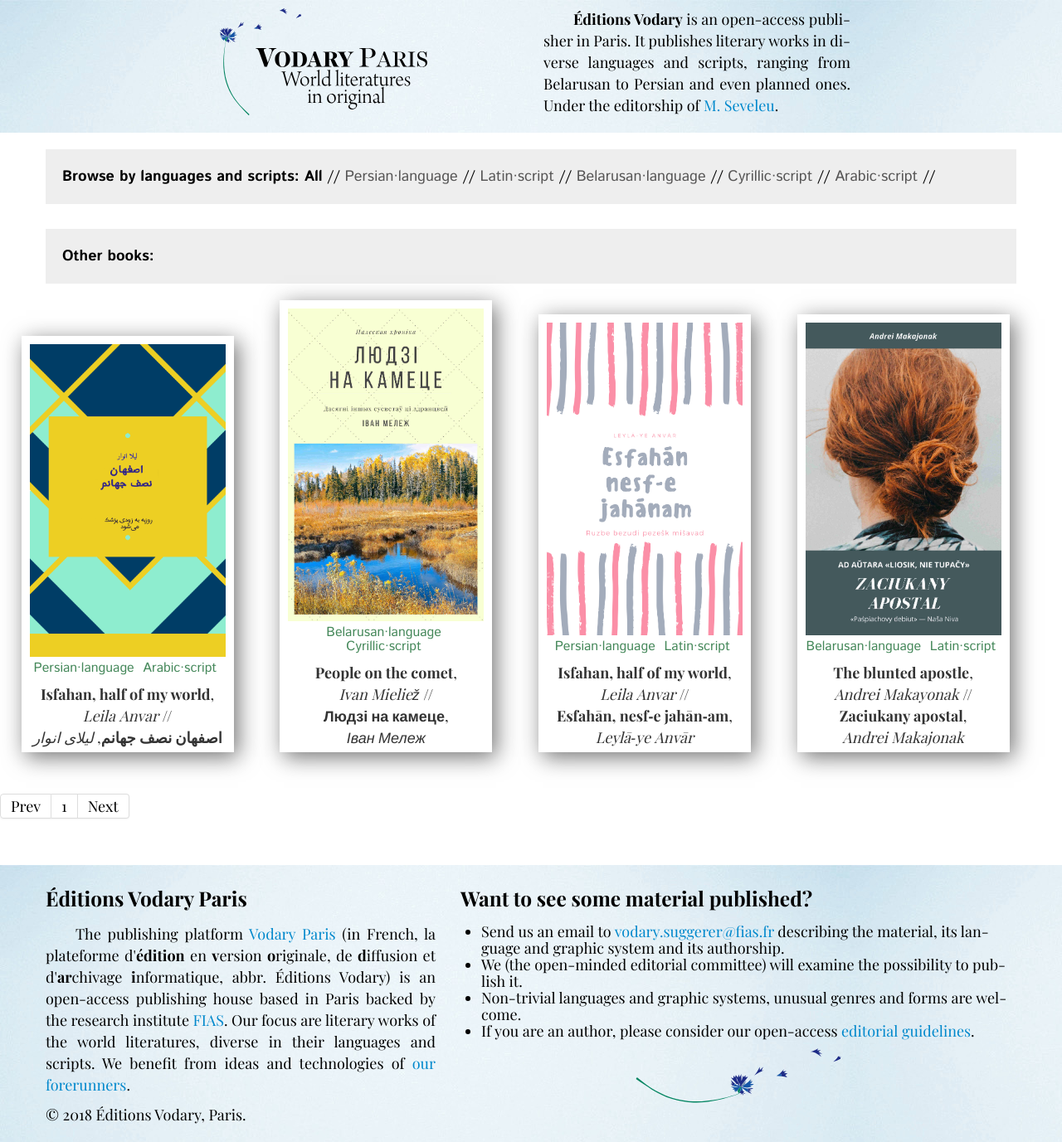
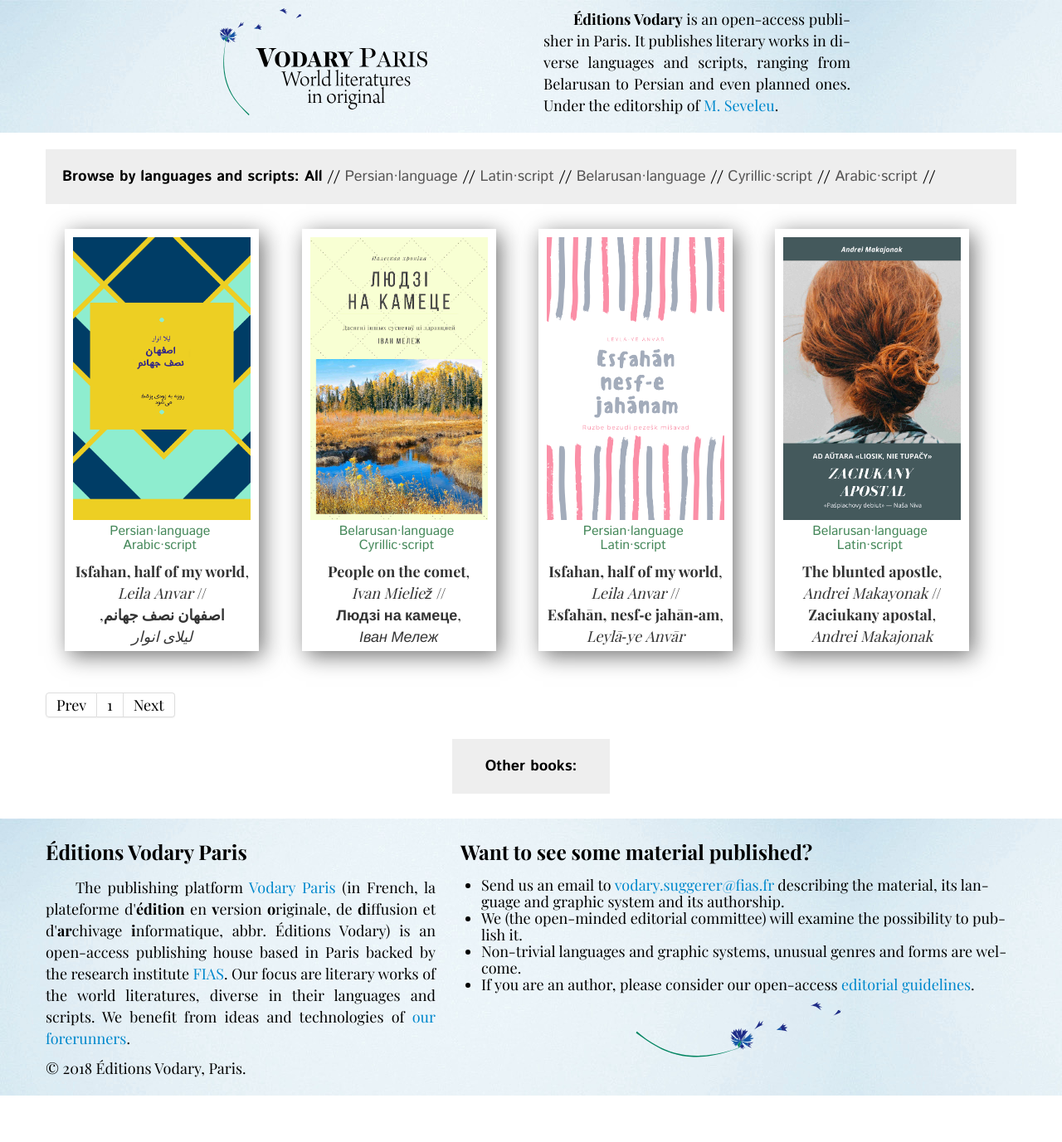
Before and after one commit to mlare/vodary, a Jekyll site: the page built from index.html, in a window 1280 px wide. Shown: the whole page at 83% size. Built offline with Jekyll 4.4.1, drawn with Linux system fonts in a browser that asks for light colours; some web fonts are replaced; Markdown is read by kramdown in place of the engine named in the settings; the list of posts is cut into pages by our own code; after the commit the page ends 1321 px from its top, so only the background shows below that.

Commit message:
Update default.html

```diff
--- a/_layouts/default.html
+++ b/_layouts/default.html
@@ -22,23 +22,19 @@
    </div>
 
 
-       <div class="hero-unit" style="display: block; margin: 0 auto" >
-     <span style="technical">
-       <strong>Other books:</strong><br>
-       {% if page.previous.url %}
-    <a class="prev" href="{{page.previous.url}}">&laquo; Back</a>
-  {% endif %}
-  {% if page.next.url %}
-    <a class="next" href="{{page.next.url}}">Forth &raquo;</a>
-  {% endif %}
-</div>
-
-         </span>
-   </div>
 
     <div id="content">
         {{ content }}
     </div>
+
+      <div class="hero-unit" style="display: block; margin: 0 auto;width: 150px;text-align:  center;" >
+         <span style="technical">
+           <strong>Other books:</strong><br>
+           {% if page.previous.url %}<a class="prev" href="{{page.previous.url}}">&laquo; Back</a>{% endif %}
+           {% if page.next.url %}    <a class="next" href="{{page.next.url}}">Forth &raquo;</a>{% endif %}
+         </span>
+      </div>
+
   </div>
 
   {% include footer.html %}
```
